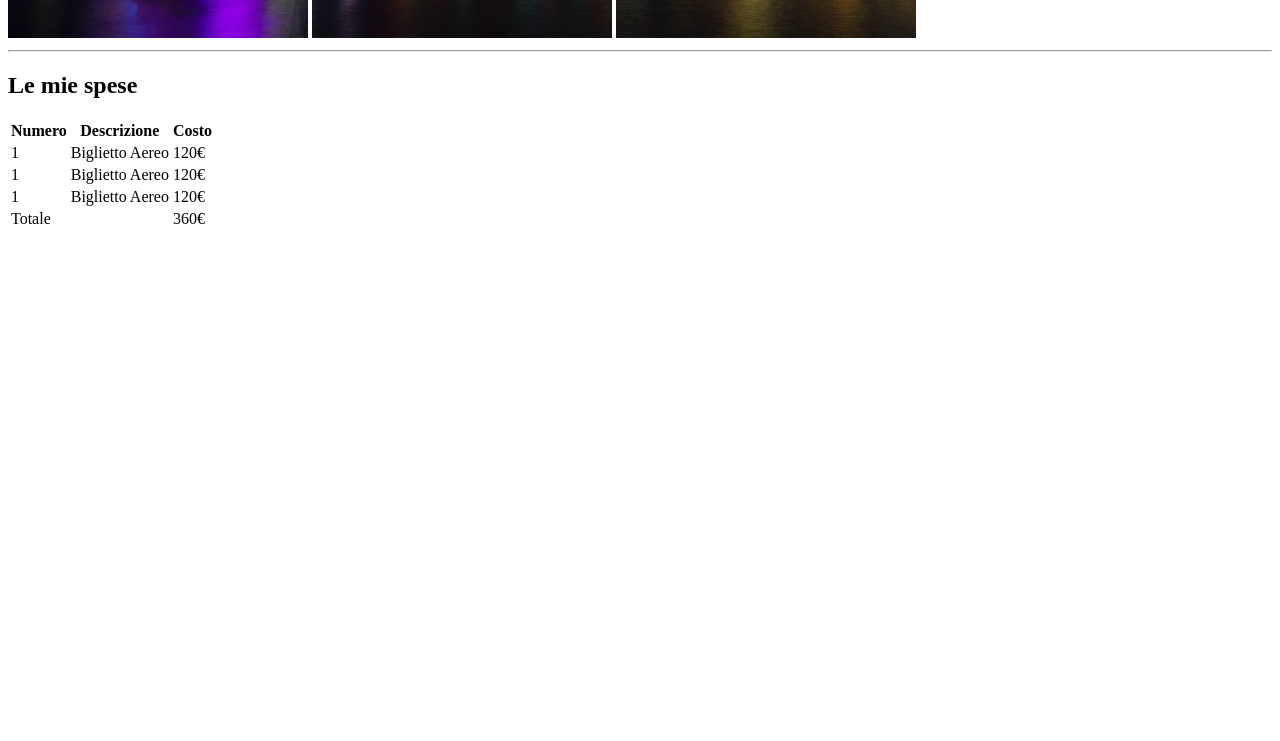
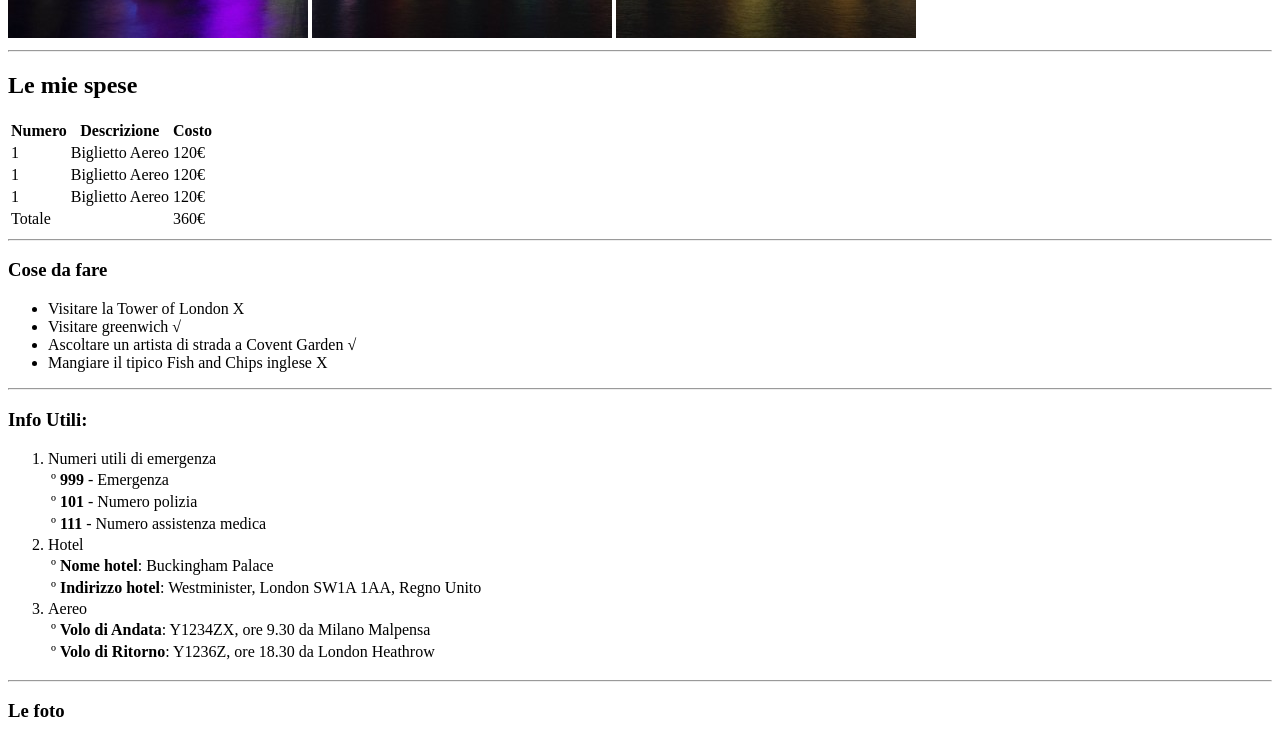
Before and after one commit to Kevin-Garri/html-london-trip, a plain HTML site: page index.html in a window 1280 px wide. Shown: the part 642-1383 px from the top of the page. Before the commit the page ends 881 px from the top, so only its background shows below. Drawn offline with Linux system fonts and the light colour scheme.

Commit message:
[add] main index

```diff
--- a/index.html
+++ b/index.html
@@ -63,8 +63,69 @@
 
 
     </table>
+    <hr>
 
+    <h3>Cose da fare</h3>
+    <ul>
+      <li>Visitare la Tower of London &Chi;</li>
+      <li>Visitare greenwich &radic;</li>
+      <li>Ascoltare un artista di strada a Covent Garden &radic;</li>
+      <li>Mangiare il tipico Fish and Chips inglese &Chi;</li>
+    </ul>
+    <hr>
+
+    <h3>Info Utili:</h3>
+    <ol>
+      <li>Numeri utili di emergenza</li>
+      <table>
+        <tbody>
+          <tr>
+            <td>&ordm; <strong>999</strong> - Emergenza</td>
+          </tr>
+          <tr>
+            <td>&ordm; <strong>101</strong> - Numero polizia</td>
+          </tr>
+          <tr>
+            <td>&ordm; <strong>111</strong> - Numero assistenza medica</td>
+          </tr>
+        </tbody>
+      </table>
+
+      <li>Hotel</li>
+
+      <table>
+        <tbody>
+          <tr>
+            <td>&ordm; <strong>Nome hotel</strong>: Buckingham Palace</td>
+          </tr>
+          <tr>
+            <td>&ordm; <strong>Indirizzo hotel</strong>: Westminister, London SW1A 1AA, Regno Unito</td>
+          </tr>
+        </tbody>
+
+      </table>
+
+      <li>Aereo</li>
+
+      <table>
+        <tfoot>
+          <tr>
+            <td>&ordm; <strong>Volo di Andata</strong>: Y1234ZX, ore 9.30 da Milano Malpensa</td>
+          </tr>
+          <tr>
+            <td>&ordm; <strong>Volo di Ritorno</strong>: Y1236Z, ore 18.30 da London Heathrow</td>
+          </tr>
+        </tfoot>
+
+      </table>
   </main>
+  <footer>
+    <hr>
+    <h3>Le foto</h3>
+
+  </footer>
+
+
 
 </body>
 
```
